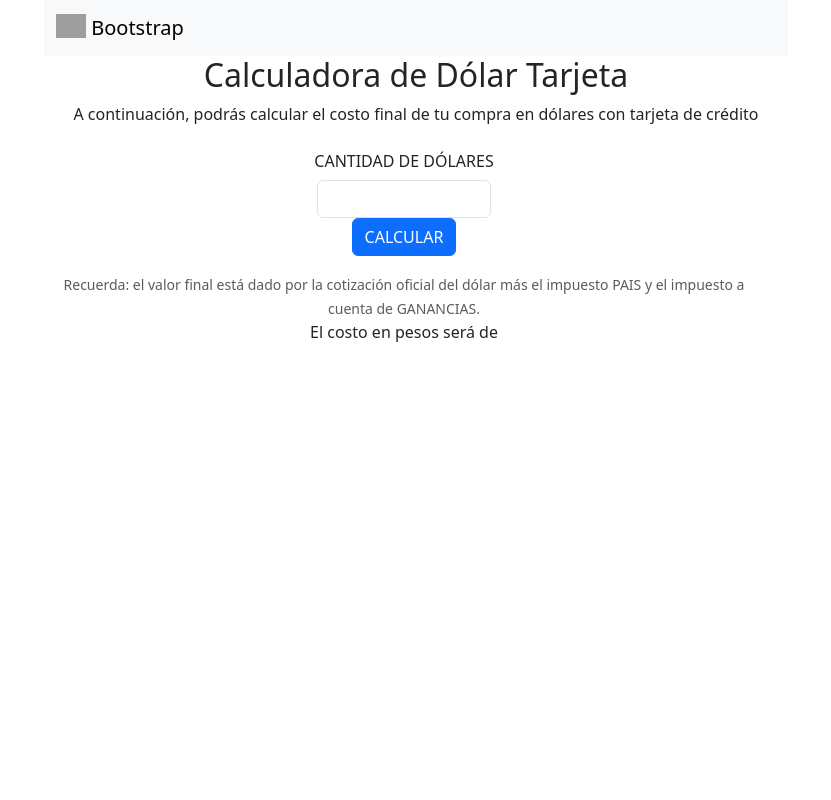
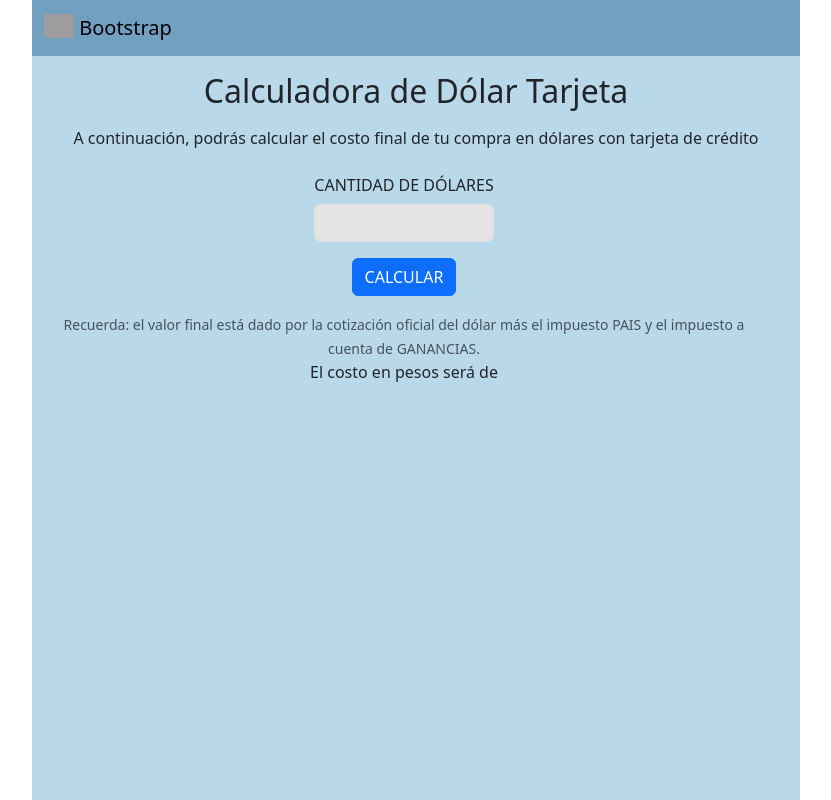
Before and after one commit to supernanox/calculadora-dolar-tarjeta, a plain HTML site: page index.html in a window 1280 px wide. Shown: the whole page, without its empty margins (224-1055 px from the left). Drawn offline with nearby package versions, Linux system fonts and the light colour scheme; grey boxes are pictures that could not be loaded.

Commit message:
Se corrigen estilos

```diff
--- a/index.html
+++ b/index.html
@@ -11,10 +11,10 @@
 </head>
 
 <body>
-  <div class="container-fluid flex-column" id="contenedor-general">
+  <div class="container-fluid flex-column p-0" id="contenedor-general">
     <!--COMIENZO DEL NAVBAR-->
     <div class="" id="contenedor-nav">
-      <nav class="navbar bg-body-tertiary m-0">
+      <nav class="navbar m-0">
         <div class="container-fluid">
           <a class="navbar-brand" href="#">
             <img src="https://getbootstrap.com/docs/5.3/assets/brand/bootstrap-logo.svg" alt="Logo" width="30"
@@ -27,8 +27,8 @@
 
     <!--COMIENZO DEL BODY-->
     <div class="container" id="texto-enunciado">
-      <h1 class="text-center fs-2">Calculadora de Dólar Tarjeta</h1>
-      <p class="container text-center ">A continuación, podrás calcular el costo final de tu compra en dólares con tarjeta de crédito</p>
+      <h1 class="text-center fs-2 pt-3">Calculadora de Dólar Tarjeta</h1>
+      <p class="container text-center pt-2">A continuación, podrás calcular el costo final de tu compra en dólares con tarjeta de crédito</p>
     </div>
 
     <div class="container text-center" id="contenedor-formulario">
@@ -43,7 +43,7 @@
         </div>
 
         <div>
-          <button type="button" class="btn btn-primary mb-3" id="boton-calcular">CALCULAR</button>
+          <button type="button" class="btn btn-primary mb-3 mt-3" id="boton-calcular">CALCULAR</button>
         </div>
 
         <div>
--- a/styles.css
+++ b/styles.css
@@ -1,5 +1,18 @@
+#contenedor-general{
+    background-color: #B9D9EB;
+}
+
 #contenedor-general{
     width: 60vw;
+    height: 100vh;
+}
+
+#contenedor-nav{
+    background-color: #72A0C1;
+}
+
+#text-cantidad{
+    background-color: #E5E4E2;
 }
 
 /*#texto-enunciado{
```
